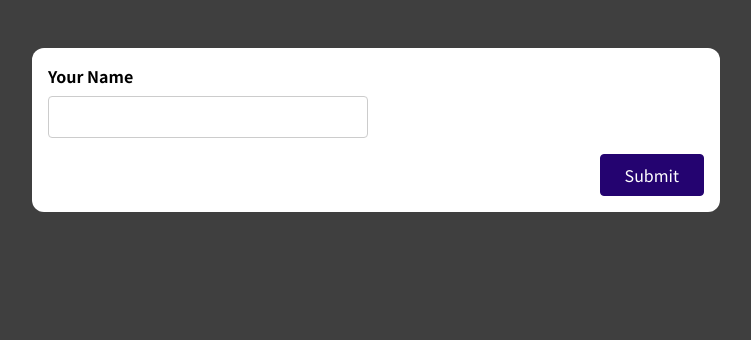
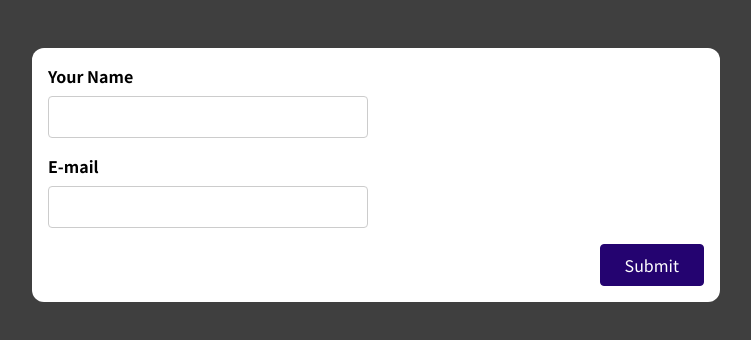
Before and after one commit to nataliusta/forms_react, a React (Create React App) app: page / in a window 1280 px wide. Shown: the top 340 px of the page, without its empty margins (264-1015 px from the left). Built offline with nearby package versions, Linux system fonts and the light colour scheme.

Commit message:
Add mail input and validation

```diff
--- a/src/components/SimpleInput.js
+++ b/src/components/SimpleInput.js
@@ -3,25 +3,44 @@ import { useEffect, useState } from 'react';
 const SimpleInput = (props) => {
   const [enteredName, setEnteredName] = useState('');
   const [enteredNameTouched, setEnteredNameTouched] = useState(false);
+  const [enteredMail, setEnteredMail] = useState('');
+  const [enteredMailTouched, setEnteredMailTouched] = useState(false);
   const [formIsValid, setFormIsValid] = useState(false);
 
   const enteredNameIsValid = enteredName.trim() !== '';
   const nameInputIsInvalid = !enteredNameIsValid && enteredNameTouched;
 
+  const enteredMailIsValid = enteredMail.trim() !== '';
+  const mailInputIsInvalid = !enteredMailIsValid && enteredMailTouched;
+
   useEffect(() => {
-    if (enteredNameIsValid) {
+    if (enteredNameIsValid && enteredMailIsValid) {
       setFormIsValid(true);
     } else {
       setFormIsValid(false);
     }
-  }, [enteredNameIsValid]);
+  }, [enteredNameIsValid, enteredMailIsValid]);
 
-  const nameInputChangeHandler = (event) => {
+  /*let formIsValid = false;
+
+  if (enteredNameIsValid) {
+    formIsValid = true;
+  }*/
+
+  const nameInputChangeHandler = (event) => { // name
     setEnteredName(event.target.value);
   };
 
-  const nameInputBlurHandler = (event) => {
+  const nameInputBlurHandler = (event) => { // name blur
     setEnteredNameTouched(true);
+  };
+
+  const mailInputChangeHandler = (event) => { // mail
+    setEnteredMail(event.target.value);
+  };
+
+  const mailInputBlurHandler = (event) => { // mail blur
+    setEnteredMailTouched(true);
   };
 
   const formSubmissionHandler = (event) => {
@@ -39,7 +58,7 @@ const SimpleInput = (props) => {
     setEnteredNameTouched(false);
   };
 
-  const nameInputClasses = nameInputIsInvalid
+  const nameInputClasses = nameInputIsInvalid && mailInputIsInvalid
     ? 'form-control invalid'
     : 'form-control';
 
@@ -55,8 +74,18 @@ const SimpleInput = (props) => {
         />
         {nameInputIsInvalid && <p className='error-text'>Field must not be empty</p>}
       </div>
+      <div className={nameInputClasses}>
+        <label htmlFor='name'>E-mail</label>
+        <input
+               type='text'
+               id='e-mail'
+               onChange={mailInputChangeHandler}
+               onBlur={mailInputBlurHandler}
+        />
+        {nameInputIsInvalid && <p className='error-text'>Field must not be empty</p>}
+      </div>
       <div className="form-actions">
-        <button disabled={!formIsValid}>Submit</button>
+        <button>Submit</button>
       </div>
     </form>
   );
```
